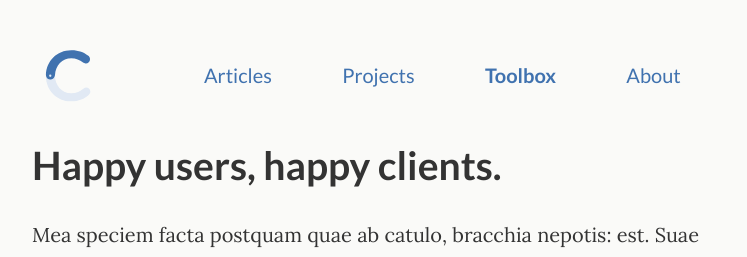
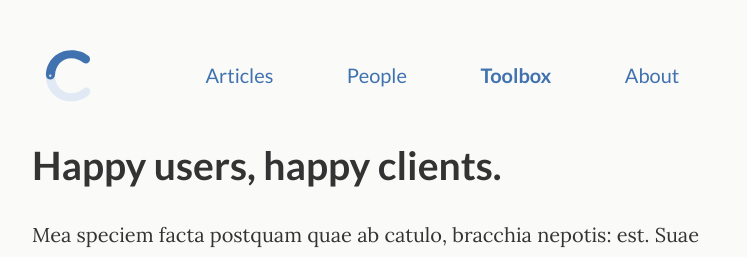
Before and after one commit to crimsonmonkey/crimsonmonkey.github.io, a Jekyll site: the page built from _pages/work.html, in a window 1280 px wide. Shown: the top 257 px of the page, without its empty margins (266-1013 px from the left). Built offline with Jekyll 4.4.1, drawn with Linux system fonts in a browser that asks for light colours.

Commit message:
Update _config.yml

```diff
--- a/_config.yml
+++ b/_config.yml
@@ -32,8 +32,8 @@ navigation:
   - title: Articles
     url: /articles/
     desc: Stuffs I write about
-  - title: Projects
-    url: /projects/
+  - title: People
+    url: /people/
     desc: Stuffs I like to do
   - title: Toolbox
     url: /toolbox/
```
